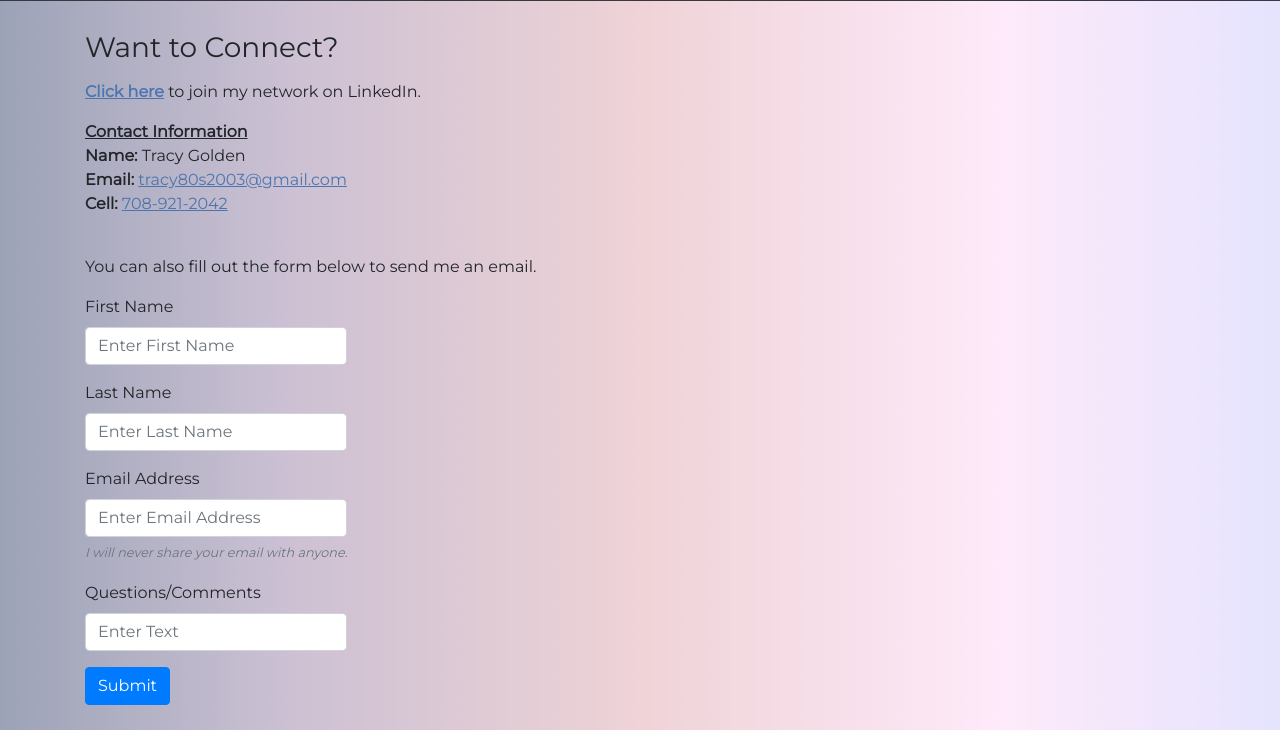
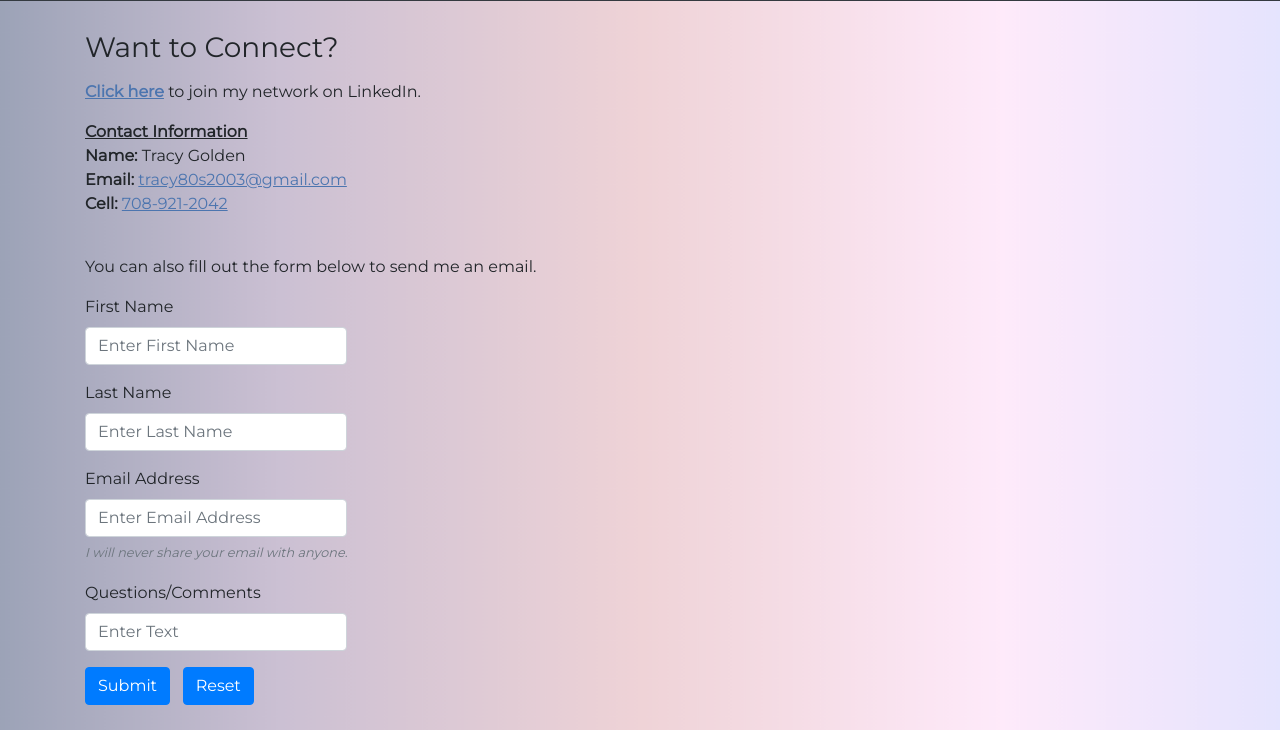
Before and after one commit to tracy80s2003/tracy80s2003.github.io, a plain HTML site: page contact.html in a window 1280 px wide. Shown: the part 70-800 px from the top of the page. Drawn offline with nearby package versions, Linux system fonts and the light colour scheme.

Commit message:
updated form on contact page

```diff
--- a/contact.html
+++ b/contact.html
@@ -64,7 +64,7 @@
     <p>You can also fill out the form below to send me an email.</p>
     <section class="row">
         <section class="col-md-4">
-          <section id="form">
+          <form id="form" action="mailto:tracy80s2003@gmail.com" method="post" enctype="text/plain">
             <section class="form-group">
               <label for="firstName">First Name</label>
               <input type="text" class="form-control" id="firstName" aria-describedby="firstName" placeholder="Enter First Name" required>
@@ -82,8 +82,9 @@
               <label for="questionsComments">Questions/Comments</label>
               <input type="text" class="form-control" id="questionsComments" aria-describedby="questionsComments" placeholder="Enter Text">
             </section>
-            <button type="submit" class="btn btn-primary">Submit</button>
-          </section>
+            <button type="submit" class="btn btn-primary">Submit</button> &nbsp;
+            <button type="reset" class="btn btn-primary">Reset</button>
+          </form>
         </section>
       </section>
     </section>
```
